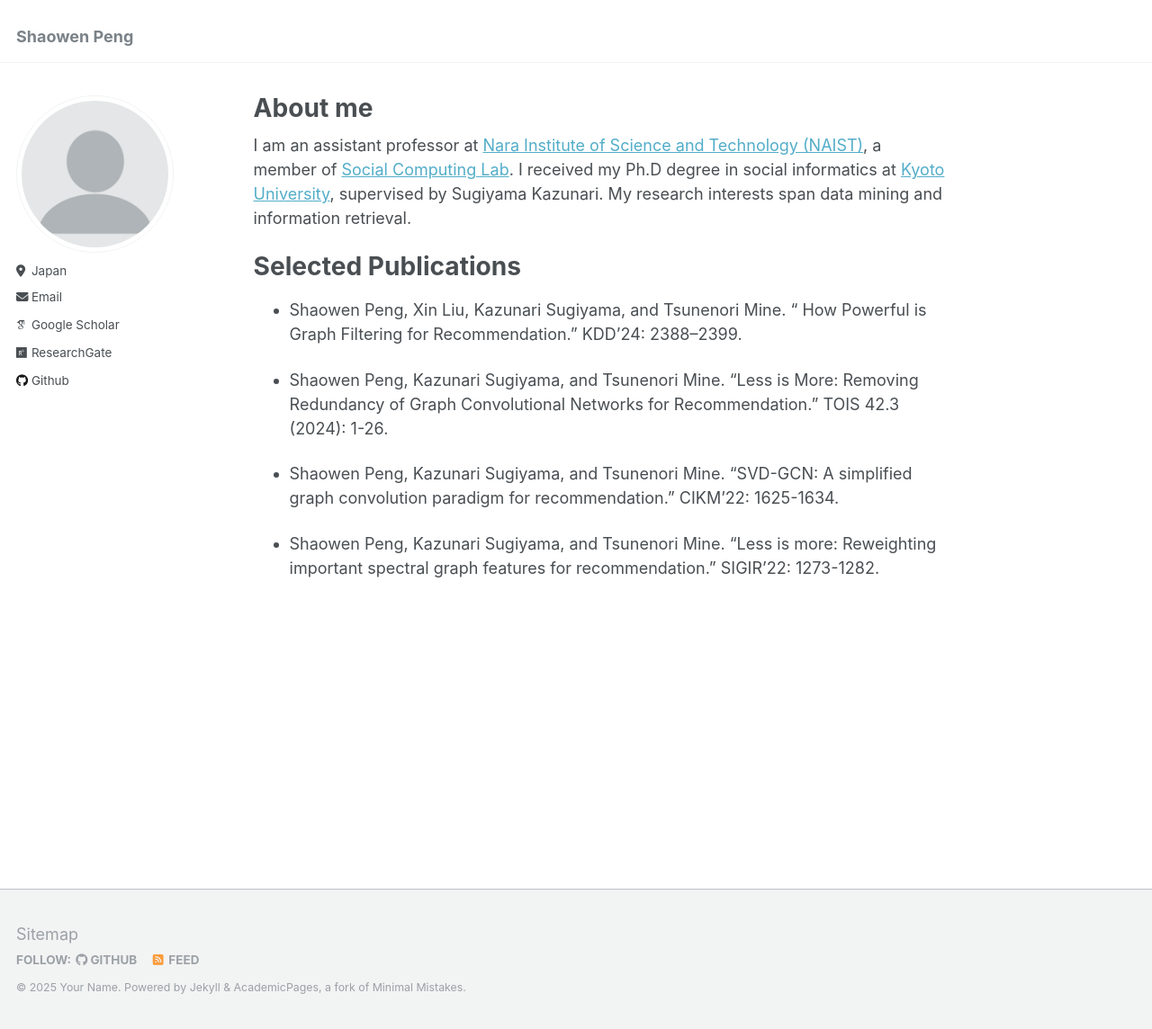
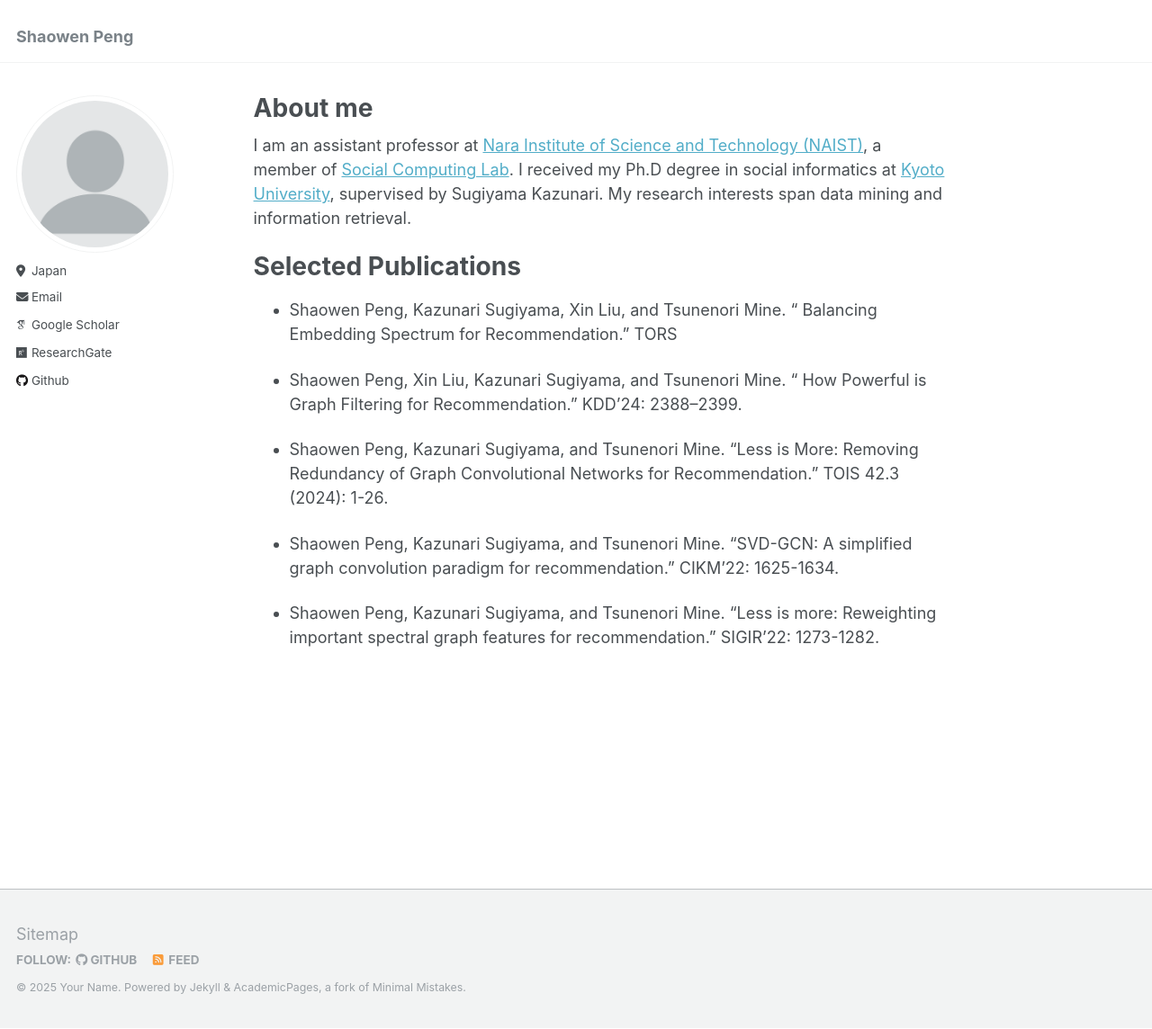
Before and after one commit to tanatosuu/tanatosuu.github.io, a Jekyll site: the page built from _pages/about.md, in a window 1280 px wide and 1144 px high. Shown: the whole window at 90% size. Built offline with Jekyll 4.4.1, drawn with Linux system fonts in a browser that asks for light colours; some web fonts are replaced.

Commit message:
Update about.md

```diff
--- a/_pages/about.md
+++ b/_pages/about.md
@@ -11,6 +11,8 @@ I am an assistant professor at [Nara Institute of Science and Technology (NAIST)
 
 # Selected Publications
 
+* Shaowen Peng,  Kazunari Sugiyama, Xin Liu, and Tsunenori Mine. "	Balancing Embedding Spectrum for Recommendation." TORS
+
 * Shaowen Peng, Xin Liu, Kazunari Sugiyama, and Tsunenori Mine. "	How Powerful is Graph Filtering for Recommendation." KDD'24: 2388–2399.
 
 * Shaowen Peng, Kazunari Sugiyama, and Tsunenori Mine. "Less is More: Removing Redundancy of Graph Convolutional Networks for Recommendation." TOIS 42.3 (2024): 1-26.
```
